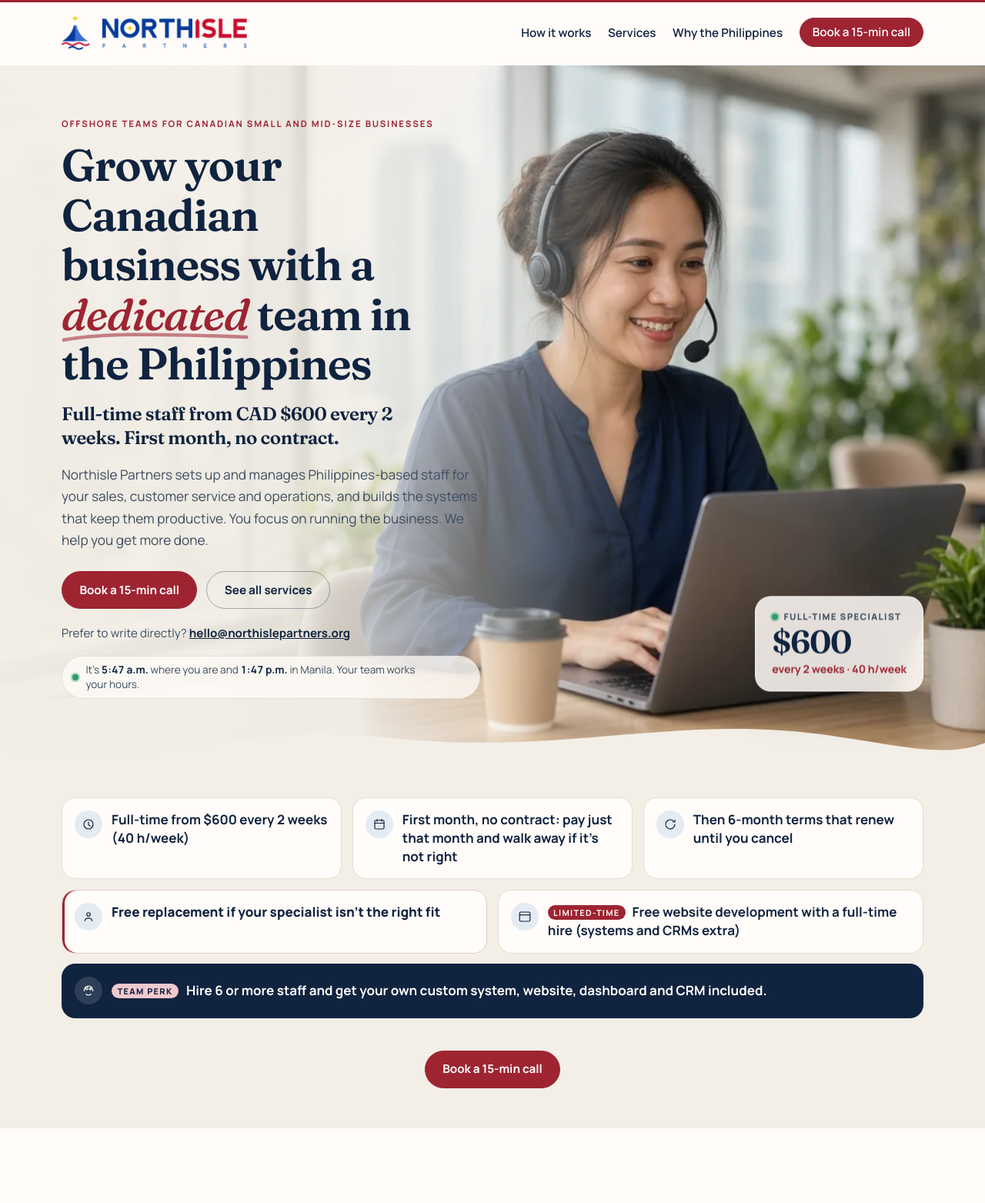
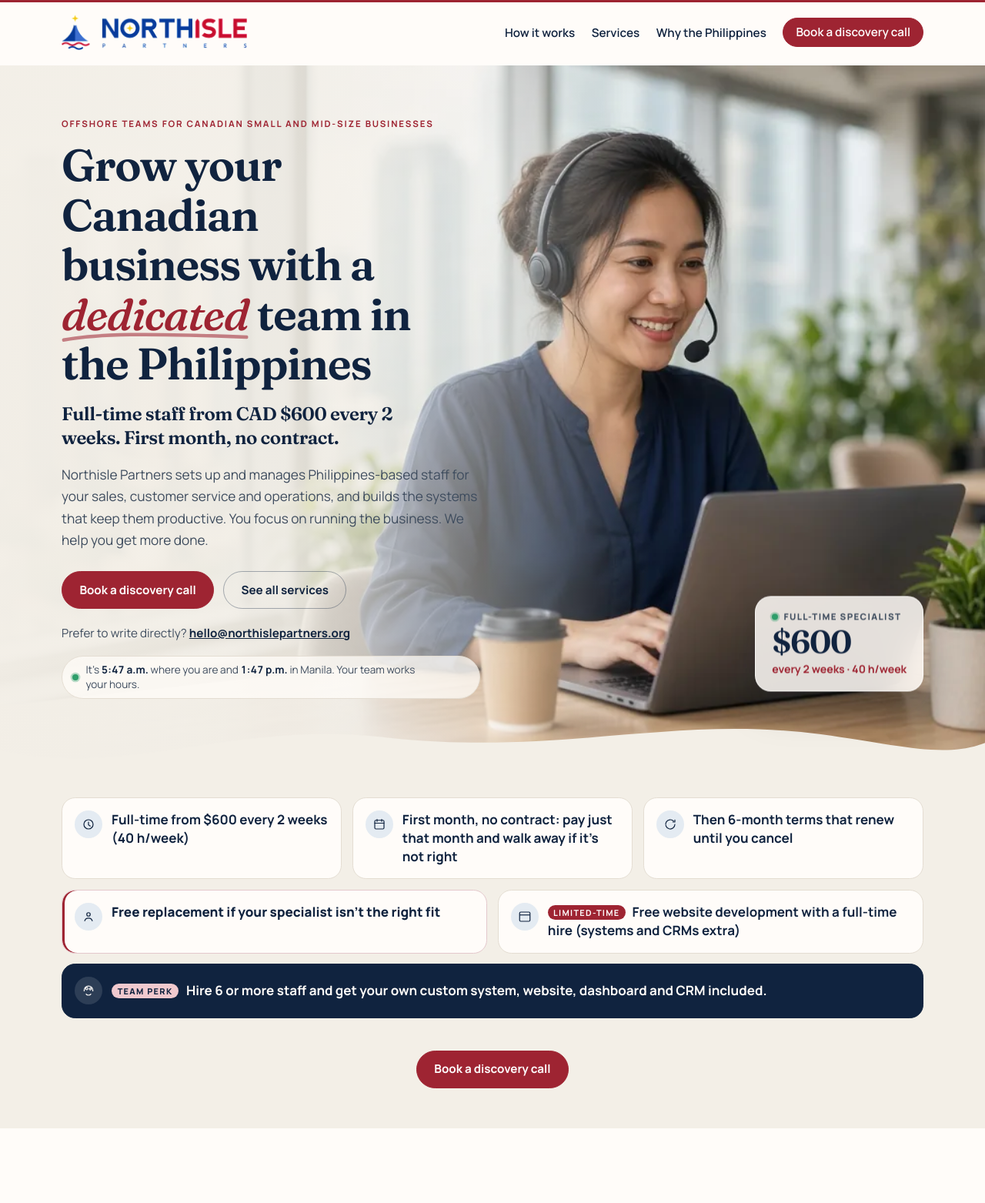
Before and after one commit to bergelmmjhj-cpu/maple-bridge-solutions, a plain HTML site: page index.html in a window 1280 px wide. Shown: the top 1563 px of the page at 77% size. Drawn offline with Linux system fonts and the light colour scheme.

Commit message:
Link every booking button to the Cal.com discovery call
Buttons now read "Book a discovery call" to match the 30-minute event,
and the contact section offers booking before email.

Co-Authored-By: Claude Opus 5.5 <noreply@anthropic.com>

```diff
--- a/index.html
+++ b/index.html
@@ -48,7 +48,7 @@
         <li><a href="#how">How it works</a></li>
         <li><a href="services.html">Services</a></li>
         <li><a href="#why">Why the Philippines</a></li>
-        <li><a class="btn btn-small" href="mailto:hello@northislepartners.org?subject=Book%20a%2015-min%20call">Book a 15-min call</a></li>
+        <li><a class="btn btn-small" href="https://cal.com/northislepartners/discovery-call">Book a discovery call</a></li>
       </ul>
     </nav>
   </div>
@@ -74,7 +74,7 @@
       <p class="hero-offer">Full-time staff from CAD $600 every 2 weeks. First month, no contract.</p>
       <p class="lead">Northisle Partners sets up and manages Philippines-based staff for your sales, customer service and operations, and builds the systems that keep them productive. You focus on running the business. We help you get more done.</p>
       <div class="cta-row">
-        <a class="btn" href="mailto:hello@northislepartners.org?subject=Book%20a%2015-min%20call">Book a 15-min call</a>
+        <a class="btn" href="https://cal.com/northislepartners/discovery-call">Book a discovery call</a>
         <a class="btn btn-ghost" href="services.html">See all services</a>
       </div>
       <p class="note">Prefer to write directly? <a href="mailto:hello@northislepartners.org">hello@northislepartners.org</a></p>
@@ -111,7 +111,7 @@
           <p><span class="team-flag">Team perk</span> Hire 6 or more staff and get your own custom system, website, dashboard and CRM included.</p>
         </li>
       </ul>
-      <p class="section-cta"><a class="btn" href="mailto:hello@northislepartners.org?subject=Book%20a%2015-min%20call">Book a 15-min call</a></p>
+      <p class="section-cta"><a class="btn" href="https://cal.com/northislepartners/discovery-call">Book a discovery call</a></p>
     </div>
   </section>
 
@@ -410,7 +410,9 @@
       </div>
       <div class="contact-grid">
         <div class="reveal">
-          <p>Email us at:</p>
+          <p>The fastest way to start is a 30-minute discovery call. Pick a time that suits you:</p>
+          <p><a class="btn" href="https://cal.com/northislepartners/discovery-call">Book a discovery call</a></p>
+          <p>Or email us at:</p>
           <p class="email-big"><a href="mailto:hello@northislepartners.org?subject=Northisle%20Partners%20enquiry">hello@northislepartners.org</a></p>
           <p class="help">Helpful details to include: your business name, what the role or project involves, the hours you need covered and when you would like to start.</p>
         </div>
@@ -447,7 +449,7 @@
   </section>
 </main>
 
-<div class="mobile-cta" data-mobile-cta><a class="btn" href="mailto:hello@northislepartners.org?subject=Book%20a%2015-min%20call">Book a 15-min call</a></div>
+<div class="mobile-cta" data-mobile-cta><a class="btn" href="https://cal.com/northislepartners/discovery-call">Book a discovery call</a></div>
 
 <footer class="site-footer">
   <div class="container footer-row">
```
Also changed, not shown: services.html (+3 -3 lines), thank-you/index.html (+2 -2 lines), 1 other file.
